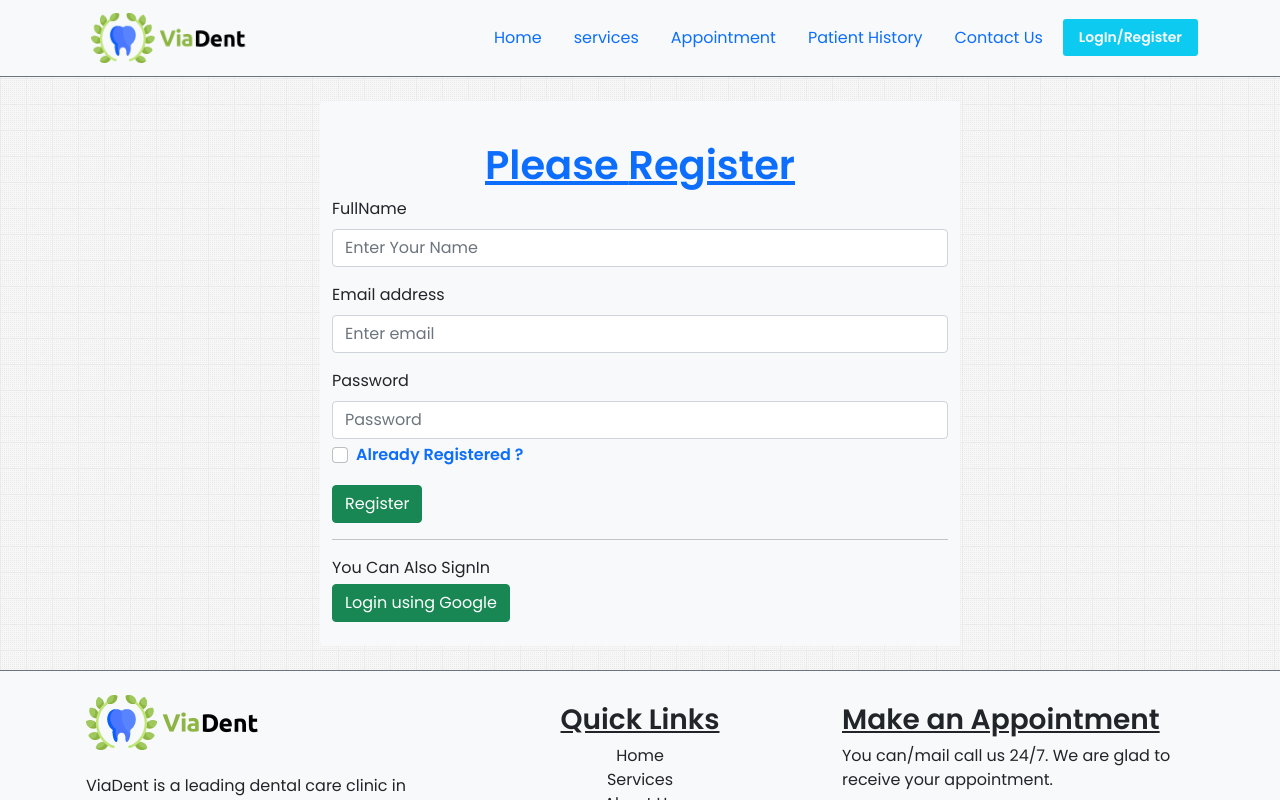
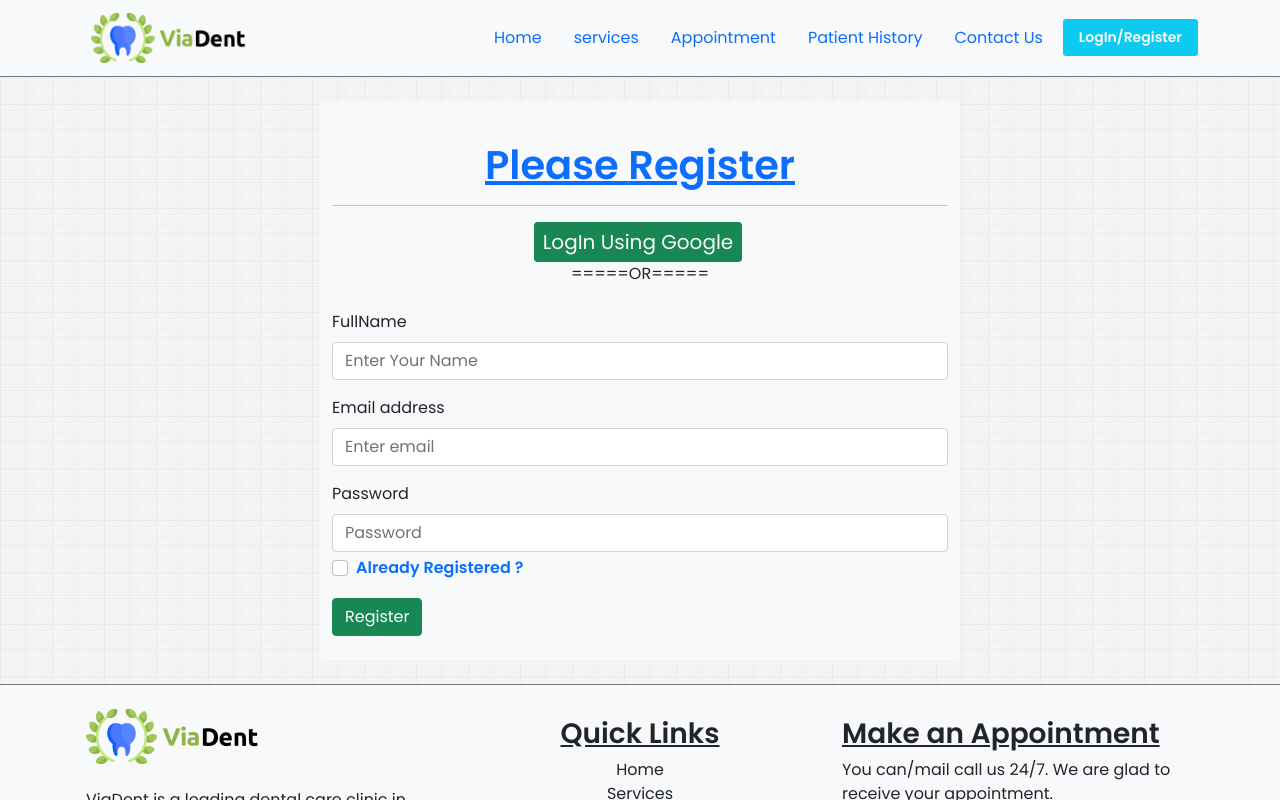
Before and after one commit to CoderMahabub/viadent-dental-clinic, a React (Create React App) app: page /login-register in a window 1280 px wide. Shown: the top 800 px of the page. Built offline with nearby package versions, Linux system fonts and the light colour scheme; no server answers.

Commit message:
Finall Touch

```diff
--- a/src/components/Contact/Contact.js
+++ b/src/components/Contact/Contact.js
@@ -13,7 +13,7 @@ const Contact = () => {
         <div className="contact-us pb-3">
             <div className="contact-top">
                 <h2 className="fs-1 font-weight-bolder text-center my-4 text-decoration-underline">Contact us</h2>
-                <p className="text-center w-responsive mx-auto mb-5">Do you have any questions? Please do not hesitate to contact us directly. Our team will come back to you within a matter of hours to help you.</p>
+                <p className="text-center w-responsive mx-auto mb-5 px-2">Do you have any questions? Please do not hesitate to contact us directly. Our team will come back to you within a matter of hours to help you.</p>
 
             </div>
             <section className="container my-5">
--- a/src/components/LoginRegister/LoginRegister.js
+++ b/src/components/LoginRegister/LoginRegister.js
@@ -36,6 +36,12 @@ const LoginRegister = () => {
         <div className="container w-50 my-4 bg-light rounded py-4 text-start text-dark">
             <p className="text-info text-center fw-bold fs-5">{success}</p>
             <h1 className="text-center text-primary fw-bolder"><u>Please {isLoggedIn ? 'LogIn' : 'Register'}</u></h1>
+            <hr />
+            <div className="text-center">
+                <button onClick={handleGoogleLogIn} className="btn btn-sm btn-success text-light fs-5 me-1">LogIn Using Google</button>
+                <div>=====OR=====</div>
+                <br />
+            </div>
             <Form onSubmit={handleRegistration}>
                 {!isLoggedIn && <Form.Group className="mb-3" controlId="formBasicEmail">
                     <Form.Label>FullName</Form.Label>
@@ -55,7 +61,6 @@ const LoginRegister = () => {
                     {isLoggedIn && <Button className="btn btn-sm ms-1 mt-1" onClick={handleResetPassword} variant="dark">Reset Password</Button>
                     }
                 </Form.Group>
-
                 <Form.Group className="mb-3" controlId="formBasicCheckbox">
                     <p className="text-danger text-center fw-bold">{error}</p>
                 </Form.Group>
@@ -63,9 +68,6 @@ const LoginRegister = () => {
                     {isLoggedIn ? 'LogIn' : 'Register'}
                 </Button>
             </Form>
-            <hr />
-            <fieldset>You Can Also SignIn</fieldset>
-            <button onClick={handleGoogleLogIn} className="btn btn-success text-center mt-1"> Login using Google</button>
         </div>
     );
 };
```
